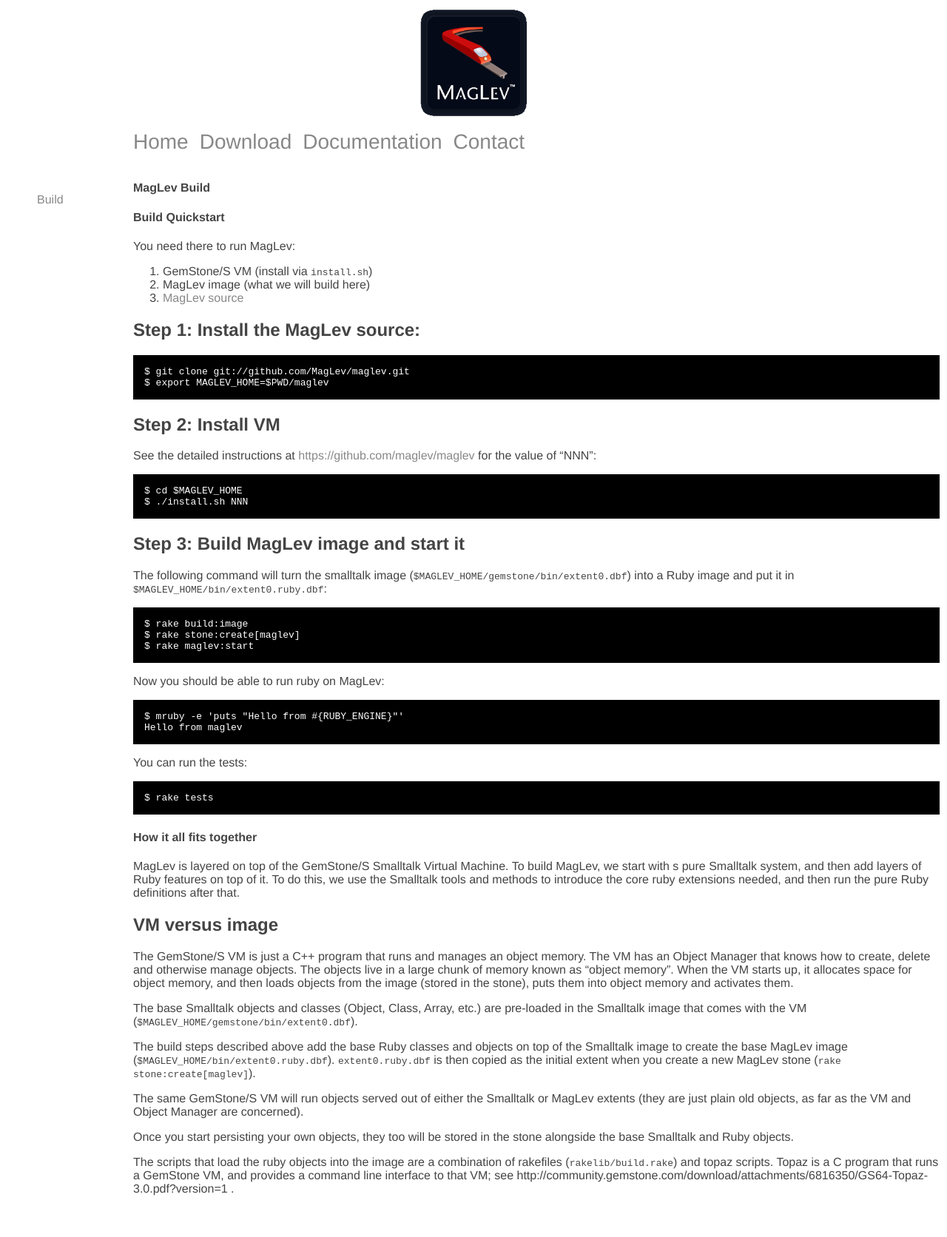
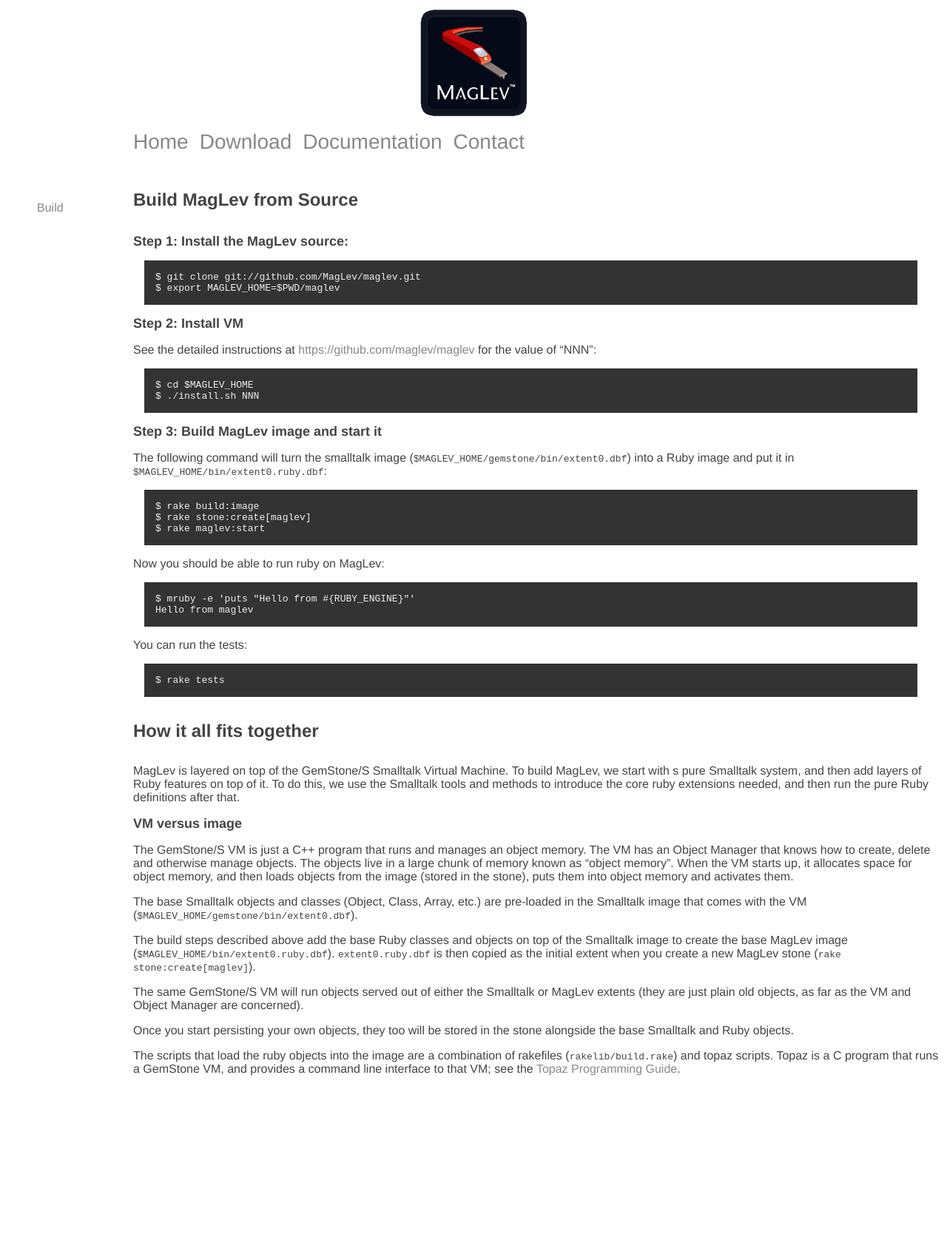
Before and after one commit to MagLev/maglev.github.com, a Jekyll site: the page built from build.markdown, in a window 1280 px wide. Shown: the whole page at 74% size. Built offline with Jekyll 4.4.1, drawn with Linux system fonts in a browser that asks for light colours; after the commit the page ends 1510 px from its top, so only the background shows below that.

Commit message:
Clean up some formatting issues.

```diff
--- a/_layouts/docs.html
+++ b/_layouts/docs.html
@@ -6,9 +6,6 @@
 </aside>
 <section id="main">
   <article>
-    <header>
-      <h1> {{ page.title }} </h1>
-    </header>
     {{ content }}
   </article>
 </section>
--- a/build.markdown
+++ b/build.markdown
@@ -2,14 +2,7 @@
 title: MagLev Build
 layout: docs
 ---
-Build Quickstart
-================
-
-You need there to run MagLev:
-
-1. GemStone/S VM (install via <tt>install.sh</tt>)
-2. MagLev image (what we will build here)
-3. [MagLev source](https://github.com/maglev/maglev)
+# Build MagLev from Source
 
 ## Step 1: Install the MagLev source:
 
@@ -81,6 +74,5 @@
 The scripts that load the ruby objects into the image are a combination of
 rakefiles (<tt>rakelib/build.rake</tt>) and topaz scripts.  Topaz is a C
 program that runs a GemStone VM, and provides a command line interface to
-that VM; see
-http://community.gemstone.com/download/attachments/6816350/GS64-Topaz-3.0.pdf?version=1
-.
+that VM; see the
+[Topaz Programming Guide](http://community.gemstone.com/download/attachments/6816350/GS64-Topaz-3.0.pdf?version=1).
--- a/css/maglev.css
+++ b/css/maglev.css
@@ -26,10 +26,20 @@
 a { text-decoration: none; color: #888; }
 a:hover { color: #222; background: #ccc; }
 
+h1 { font-size: 24px; }
+h2 { font-size: 18px; }
+h3 { font-size: 14px; }
+
 #content { height: 100%; width: 100%; }
 aside { float: left; }
 aside ul { list-style: none; }
 #content article { margin: 0 0 0 170px; }
 .clear { clear: both; }
 footer { height: 30px; text-align: center;}
-pre { background: #000; color: #fff; padding: 15px;}
+pre {
+    margin-left:  15px;
+    margin-right: 30px;
+    background: #333;
+    color: #eee;
+    padding: 15px;
+}
```
Also changed, not shown: download.markdown (+37 -31 lines).
